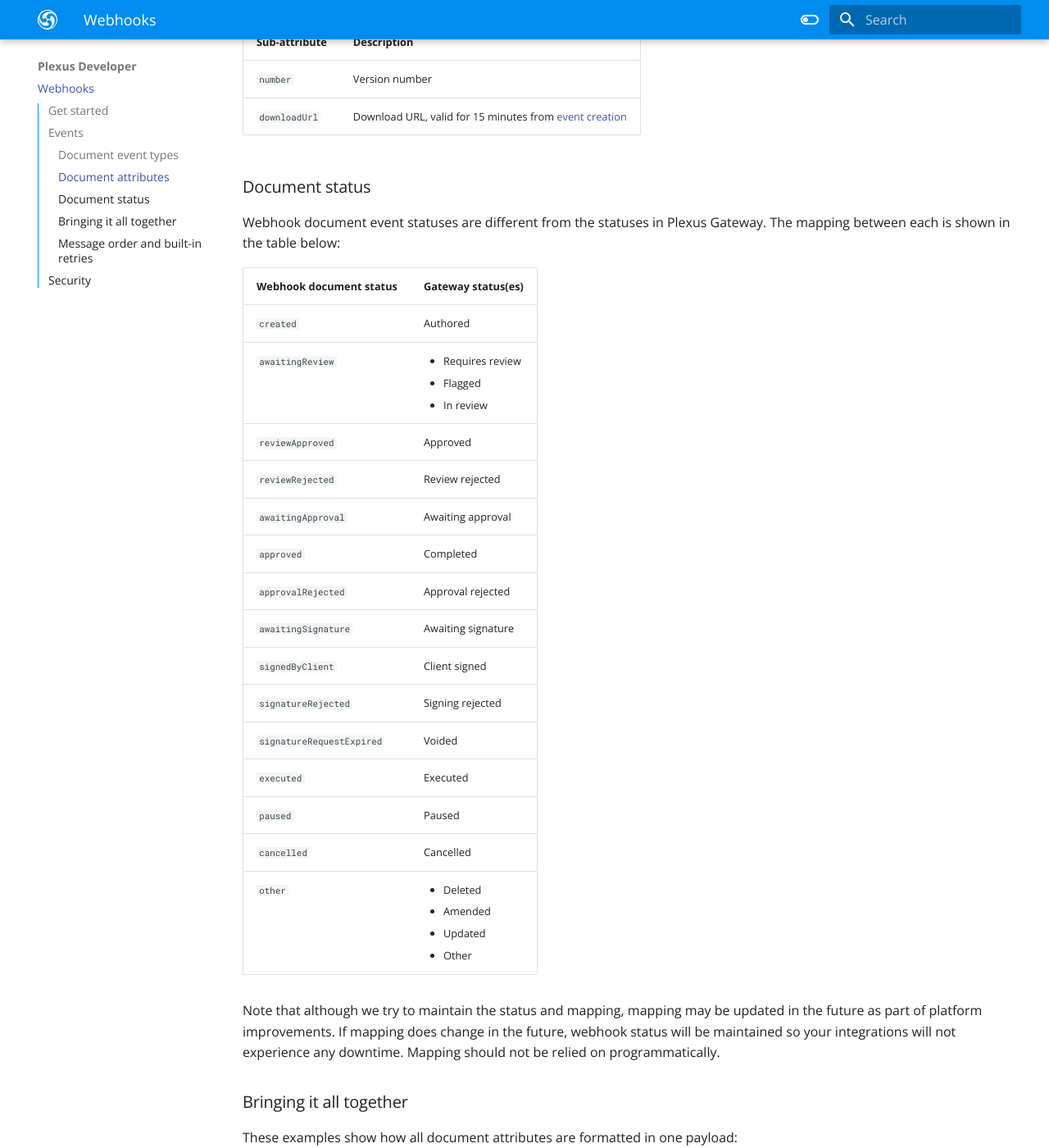
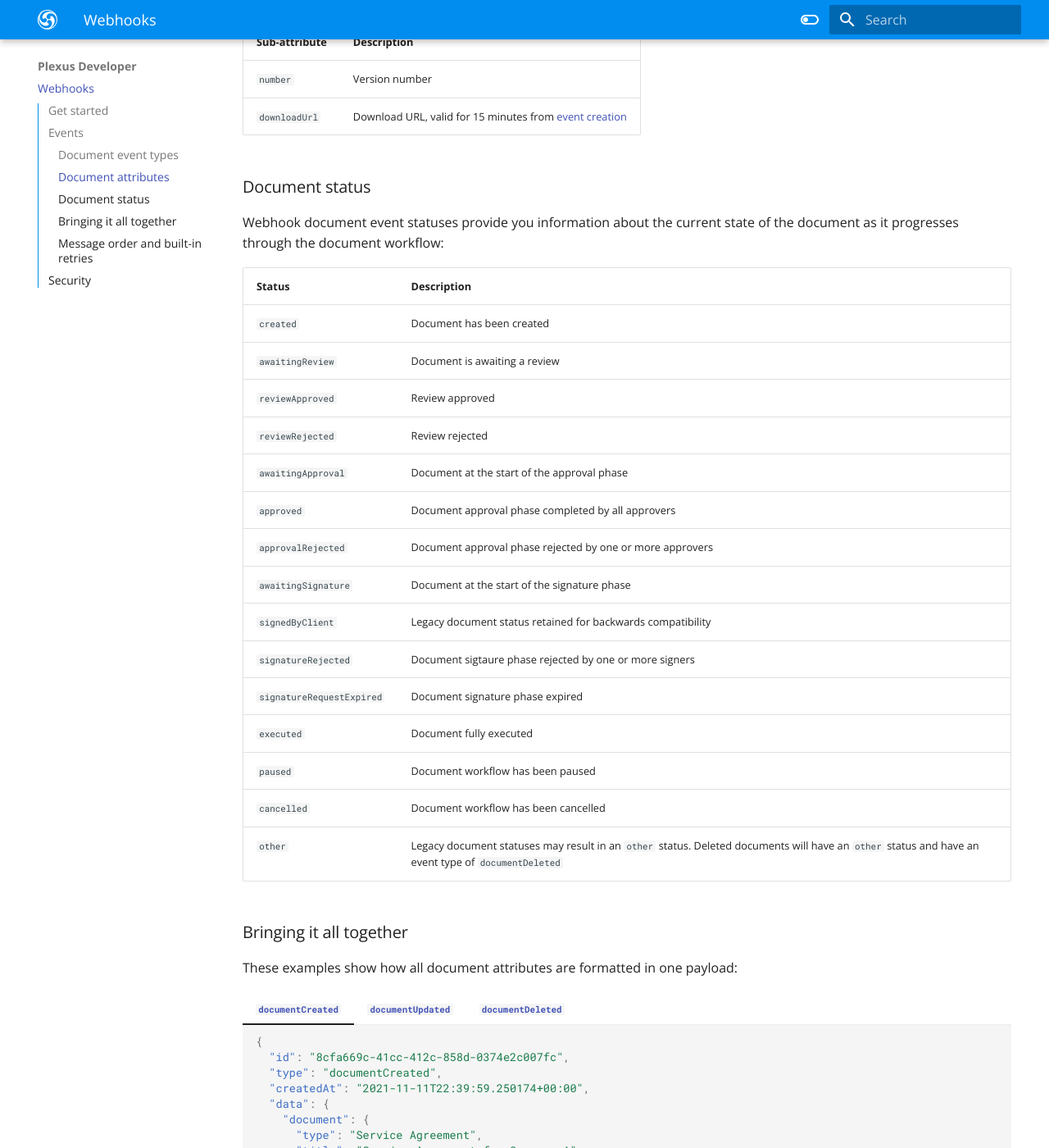
Before and after one commit to Plexlogic/developer, an MkDocs documentation site: the page built from docs/index.md, in a window 1280 px wide and 1400 px high, scrolled down 2481 px. Shown: the whole window at 82% size. Built offline with MkDocs 1.6.1 and Material for MkDocs 9.7.7, drawn with Linux system fonts in a browser that asks for light colours; comment, search, counter and statistics services are not loaded.

Commit message:
Webhook document status

```diff
--- a/docs/index.md
+++ b/docs/index.md
@@ -77,27 +77,25 @@ The `latestVersion` and `publishedVersion` attributes contain the following sub-
 
 ### Document status
 
-Webhook document event statuses are different from the statuses in Plexus Gateway. The mapping between each is shown in the table below:
+Webhook document event statuses provide you information about the current state of the document as it progresses through the document workflow:
 
-| Webhook document status | Gateway status(es) |
+| Status | Description |
 | --- | --- |
-| `created` | Authored |
-| `awaitingReview` | <ul><li>Requires review</li><li>Flagged</li><li>In review</li></ul> |
-| `reviewApproved` | Approved |
+| `created` | Document has been created |
+| `awaitingReview` | Document is awaiting a review |
+| `reviewApproved` | Review approved |
 | `reviewRejected` | Review rejected |
-| `awaitingApproval` | Awaiting approval |
-| `approved` | Completed |
-| `approvalRejected` | Approval rejected |
-| `awaitingSignature` | Awaiting signature |
-| `signedByClient` | Client signed |
-| `signatureRejected` | Signing rejected |
-| `signatureRequestExpired` | Voided |
-| `executed` | Executed |
-| `paused` | Paused |
-| `cancelled` | Cancelled |
-| `other` | <ul><li>Deleted</li><li>Amended</li><li>Updated</li><li>Other</li></ul> |
-
-Note that although we try to maintain the status and mapping, mapping may be updated in the future as part of platform improvements. If mapping does change in the future, webhook status will be maintained so your integrations will not experience any downtime. Mapping should not be relied on programmatically.
+| `awaitingApproval` | Document at the start of the approval phase |
+| `approved` | Document approval phase completed by all approvers |
+| `approvalRejected` | Document approval phase rejected by one or more approvers |
+| `awaitingSignature` | Document at the start of the signature phase |
+| `signedByClient` | Legacy document status retained for backwards compatibility |
+| `signatureRejected` | Document sigtaure phase rejected by one or more signers |
+| `signatureRequestExpired` | Document signature phase expired |
+| `executed` | Document fully executed |
+| `paused` | Document workflow has been paused |
+| `cancelled` | Document workflow has been cancelled |
+| `other` | Legacy document statuses may result in an `other` status.  Deleted documents will have an `other` status and have an event type of `documentDeleted` |
 
 ### Bringing it all together
 
```
